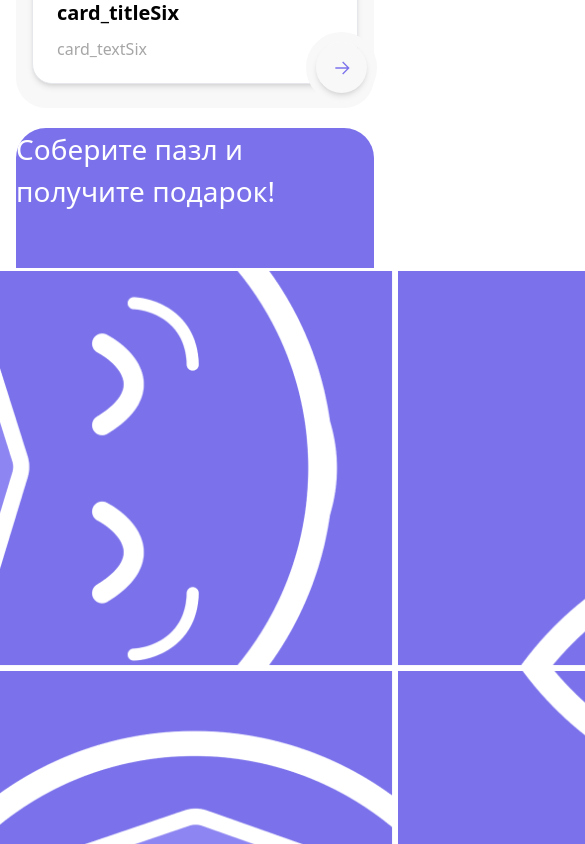
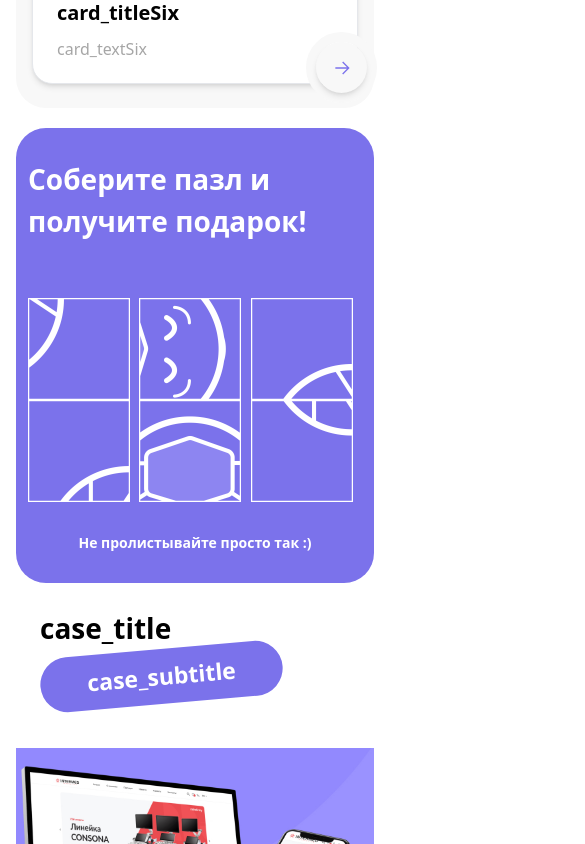
Before and after one commit to tarpeeton/result-me, a Next.js app: page /about in a window 390 px wide. Shown: the part 2820-3664 px from the top of the page, 585 px wide, since content can reach past the window. Built offline with nearby package versions, Linux system fonts and the light colour scheme; what i18next-resources-to-backend would draw is missing.

Commit message:
Puzle Mobile Responsive

```diff
--- a/app/[lng]/components/Main/Puzzle.js
+++ b/app/[lng]/components/Main/Puzzle.js
@@ -19,12 +19,10 @@ const PuzzlePiece = ({ id, imagePart, onClick, position, rotation }) => {
 
   return (
     <div
-      className={`absolute piece-${id} cursor-pointer`}
+      className={`absolute piece-${id} cursor-pointer w-[102px] h-[102px] 4xl:w-[400px] 4xl:h-[400px]`}
       style={{
         ...position,
-        width: '400px', // 400px width
-        height: '400px', // 400px height
-        border: '2px solid white',
+        border: '1px solid white',
         transform: `rotate(${rotation}deg)`,
       }}
       onClick={() => onClick(id)}
@@ -111,9 +109,9 @@ const Puzzle = () => {
   };
 
   return (
-    <div className="flex flex-col items-center justify-center bg-violet100 rounded-[30px] mdl:rounded-[60px] 4xl:rounded-[100px] mt-[20px] mdl:mt-[25px] 4xl:mt-[30px] 4xl:py-[80px]">
-      <h1 className="text-white text-[28px] mdl:text-[40px] 4xl:text-[50px] mb-4">Соберите пазл и получите подарок!</h1>
-      <div className="relative w-[1200px] h-[800px] bg-violet100 mt-[40px] mdl:mt-[50px] 4xl:mt-[80px]">
+    <div className="flex px-[12px] py-[30px] flex-col items-center justify-center bg-violet100 rounded-[30px] mdl:rounded-[60px] 4xl:rounded-[100px] mt-[20px] mdl:mt-[25px] 4xl:mt-[30px] 4xl:py-[80px]">
+      <h1 className="text-white text-[28px] mdl:text-[40px] 4xl:text-[50px] mb-4 font-bold">Соберите пазл и получите подарок!</h1>
+      <div className="relative w-[100%] h-[204px]  4xl:w-[1200px] 4xl:h-[800px] bg-violet100 mt-[40px] mdl:mt-[50px] 4xl:mt-[80px] flex flex-row gap-0 ">
         {pieces.map((piece) => (
           <PuzzlePiece
             key={piece}
```
